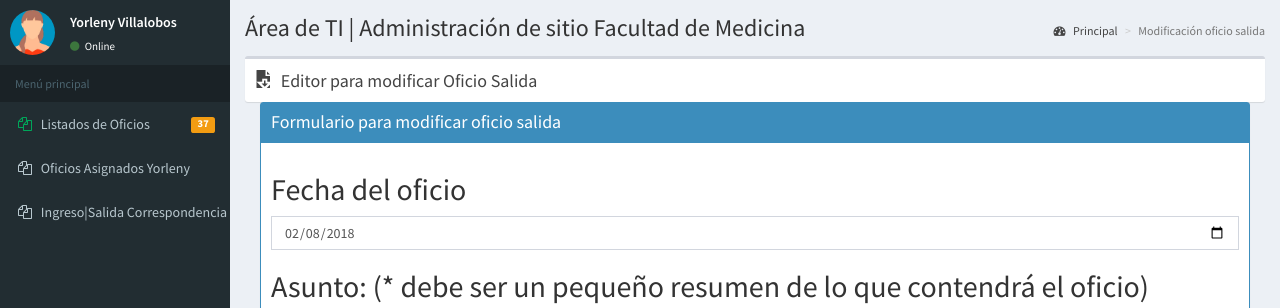
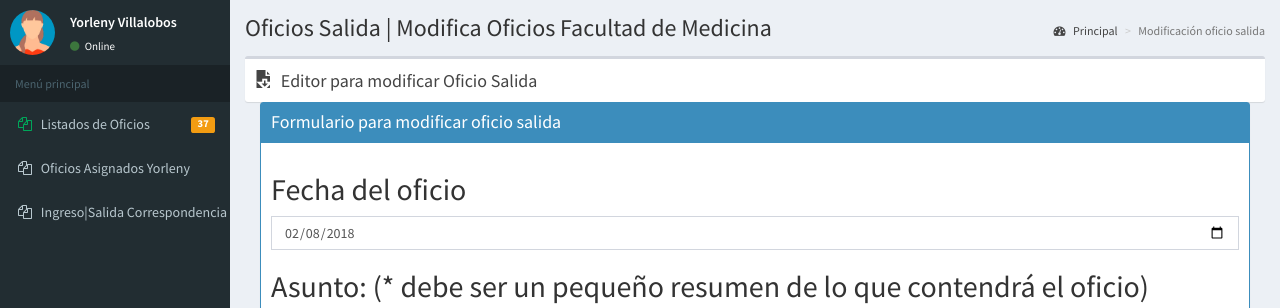
Before and after one commit to jstuartp/correspondencia, a PHP site: page /modifica_oficio_salida.php?oficio_id=1 in a window 1280 px wide. Shown: the part 50-358 px from the top of the page. Run offline with PHP 8.4, Linux system fonts and the light colour scheme; a user stored in the database is signed in; data comes from the database, SQL or seed files in the repository; some libraries are stand-ins or nearby versions.

Commit message:
Trabajo del 28 de mayo

```diff
--- a/modifica_oficio_salida.php
+++ b/modifica_oficio_salida.php
@@ -134,7 +134,7 @@ if ((isset($_POST["MM_insert"])) && ($_POST["MM_insert"] == "form1")) {
         <!-- Content Header (Page header) -->
         <section class="content-header">
           <h1>
-            Área de TI | Administración de sitio
+            Oficios Salida | Modifica Oficios
             <?php echo $config['nombre_institucion'];?>   <!-- LLAMADO DEL TITULO UNIDAD PEQUEÑO -->
           </h1>
           <ol class="breadcrumb">
```
